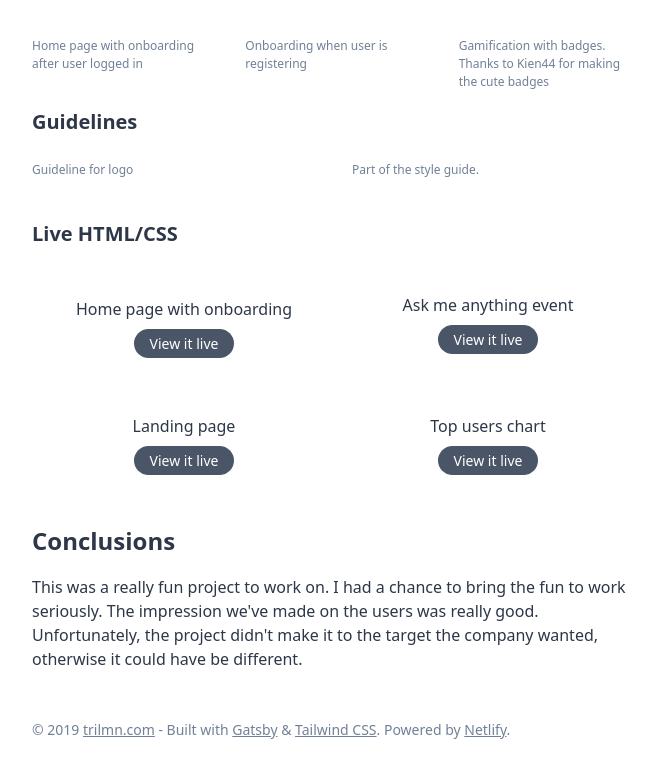
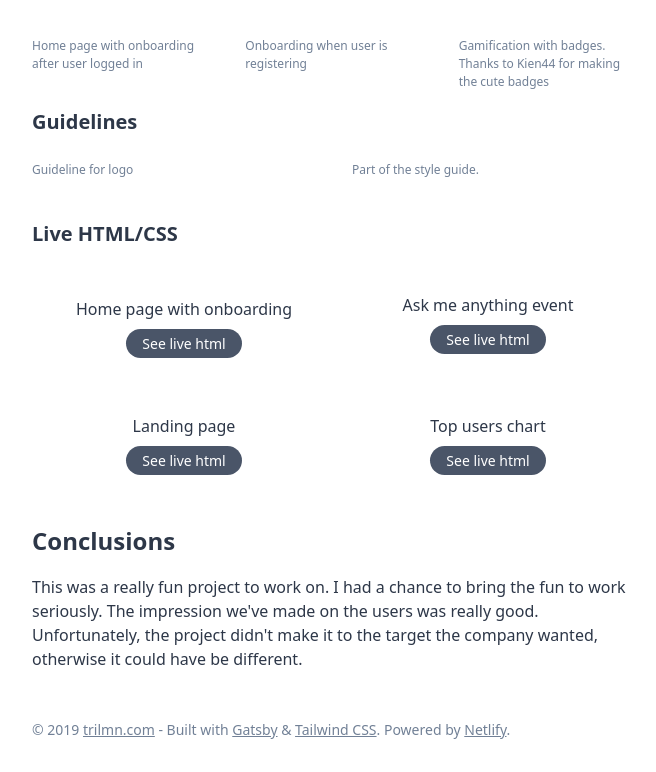
Before and after one commit to trilmn/trilmn, a Gatsby site: page /case-study/zini-vng in a window 1280 px wide. Shown: the part 968-1740 px from the top of the page, without its empty margins (304-960 px from the left). Built offline with nearby package versions, Linux system fonts and the light colour scheme; Gatsby itself is replaced by a stand-in of ours.

Commit message:
Update CTA text in Zini page

```diff
--- a/src/pages/case-study/zini-vng.js
+++ b/src/pages/case-study/zini-vng.js
@@ -109,7 +109,7 @@ export default () => (
 				  ></Figure>
 				  <div  className="pt-2 text-center">
 				  	<p>Home page with onboarding</p>
-				  	<a href="https://trilmn.github.io/zini/welcome-04.html" target="_blank" className="bg-gray-700 text-sm hover:bg-blue-500 text-white py-1 px-4 rounded-full transition-fast mt-2 inline-block">View it live</a>
+				  	<a href="https://trilmn.github.io/zini/welcome-04.html" target="_blank" className="bg-gray-700 text-sm hover:bg-blue-500 text-white py-1 px-4 rounded-full transition-fast mt-2 inline-block">See live html</a>
 				  </div>
 			  </div>
 
@@ -120,7 +120,7 @@ export default () => (
 				  ></Figure>
 				  <div  className="pt-2 text-center">
 				  	<p>Ask me anything event</p>
-				  	<a href="https://trilmn.github.io/zini/campaign/ama.html" target="_blank" className="bg-gray-700 text-sm hover:bg-blue-500 text-white py-1 px-4 rounded-full transition-fast mt-2 inline-block">View it live</a>
+				  	<a href="https://trilmn.github.io/zini/campaign/ama.html" target="_blank" className="bg-gray-700 text-sm hover:bg-blue-500 text-white py-1 px-4 rounded-full transition-fast mt-2 inline-block">See live html</a>
 				  </div>
 			  </div>
 
@@ -131,7 +131,7 @@ export default () => (
 				  ></Figure>
 				  <div  className="pt-2 text-center">
 				  	<p>Landing page</p>
-				  	<a href="https://trilmn.github.io/zini/home-tourguide.html" target="_blank" className="bg-gray-700 text-sm hover:bg-blue-500 text-white py-1 px-4 rounded-full transition-fast mt-2 inline-block">View it live</a>
+				  	<a href="https://trilmn.github.io/zini/home-tourguide.html" target="_blank" className="bg-gray-700 text-sm hover:bg-blue-500 text-white py-1 px-4 rounded-full transition-fast mt-2 inline-block">See live html</a>
 				  </div>
 			  </div>
 
@@ -142,7 +142,7 @@ export default () => (
 				  ></Figure>
 				  <div  className="pt-2 text-center">
 				  	<p>Top users chart</p>
-				  	<a href="https://trilmn.github.io/zini/user-ranking.html" target="_blank" className="bg-gray-700 text-sm hover:bg-blue-500 text-white py-1 px-4 rounded-full transition-fast mt-2 inline-block">View it live</a>
+				  	<a href="https://trilmn.github.io/zini/user-ranking.html" target="_blank" className="bg-gray-700 text-sm hover:bg-blue-500 text-white py-1 px-4 rounded-full transition-fast mt-2 inline-block">See live html</a>
 				  </div>
 			  </div>
 			</div>
```
